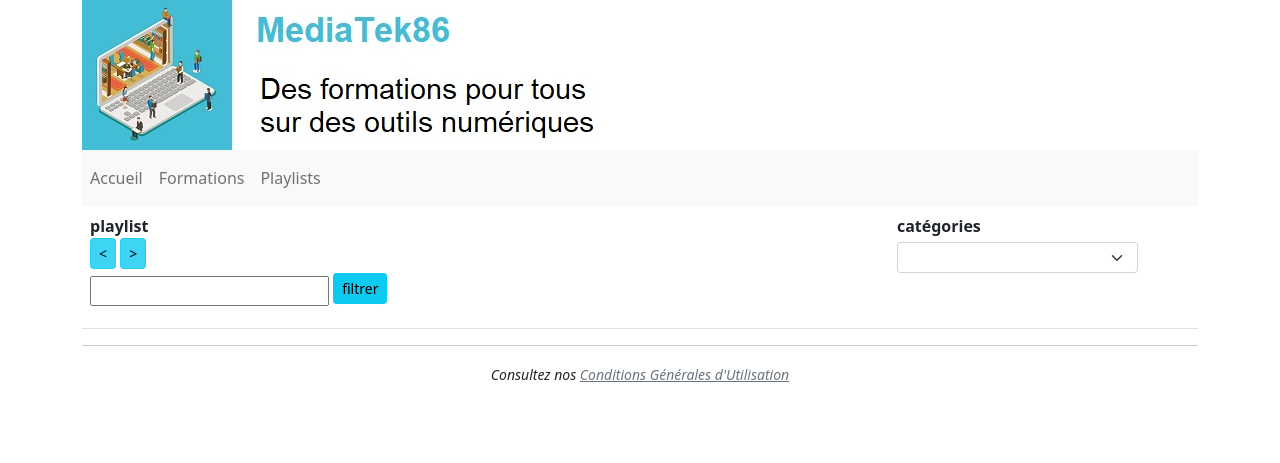
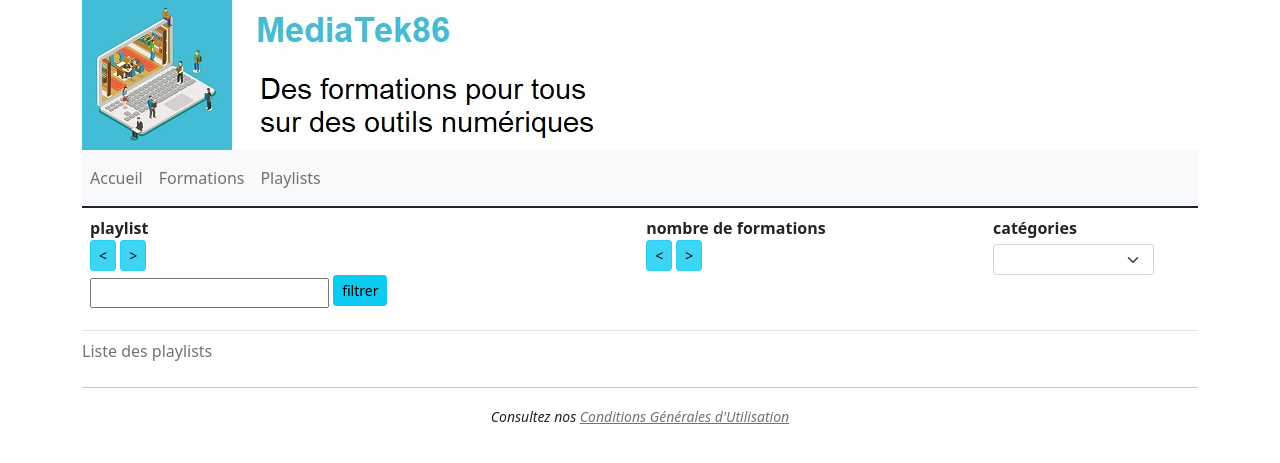
Before and after one commit to Lamerguez21/mediatekformation, a Symfony app: template templates/pages/playlists.html.twig in a window 1280 px wide. Shown: the top 463 px of the page. Run offline with Twig, Linux system fonts and the light colour scheme; the template is opened without the code that fills it, so the values that code supplies are empty; some libraries are stand-ins or nearby versions.

Commit message:
Tâche 2 : ajouter une fonctionnalité

```diff
--- a/templates/pages/playlists.html.twig
+++ b/templates/pages/playlists.html.twig
@@ -1,6 +1,7 @@
 {% extends "basefront.html.twig" %}
 {% block body %}
     <table class="table table-striped">
+        <caption>Liste des playlists</caption>
         <thead>
             <tr>
                 <th class="text-left align-top" scope="col">
@@ -16,6 +17,13 @@
                         </div>
                     </form>
                 </th>
+
+                <th class="text-left align-top" scope="col">
+                    nombre de formations<br />
+                    <a href="{{ path('playlists.sort', {champ:'nb_formations', ordre:'ASC'}) }}" class="btn btn-info btn-sm active" role="button" aria-pressed="true"><</a>
+                    <a href="{{ path('playlists.sort', {champ:'nb_formations', ordre:'DESC'}) }}" class="btn btn-info btn-sm active" role="button" aria-pressed="true">></a>
+                </th>
+
                 <th class="text-left align-top" scope="col">
                     catégories
                     <form class="form-inline mt-1" method="POST" action="{{ path('playlists.findallcontain', {champ:'id', table:'categories'}) }}">
@@ -47,6 +55,12 @@
                                 {{ playlists[k].name }}
                             </h5>
                         </td>
+
+                        <td class="text-left">
+                            {% set nb_formations = playlists[k].formations|length %}
+                            {{ nb_formations }}
+                        </td>
+
                         <td class="text-left">
                             {% set categories = playlists[k].categoriesplaylist %}
                             {% if categories|length > 0  %}
```
Also changed, not shown: src/Controller/PlaylistsController.php (+6 -1 lines), src/Repository/PlaylistRepository.php (+15 -0 lines), templates/pages/playlist.html.twig (+7 -0 lines), src/Repository/FormationRepository.php (line endings or trailing spaces).
